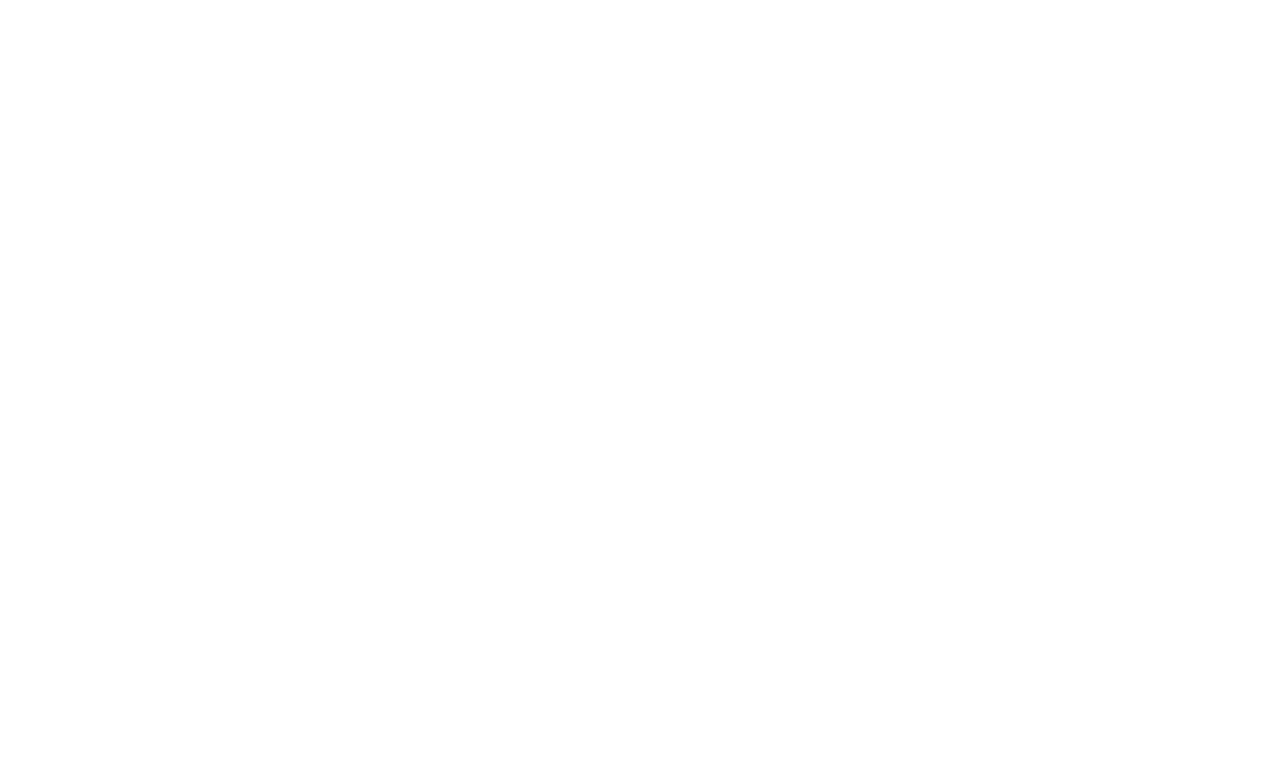
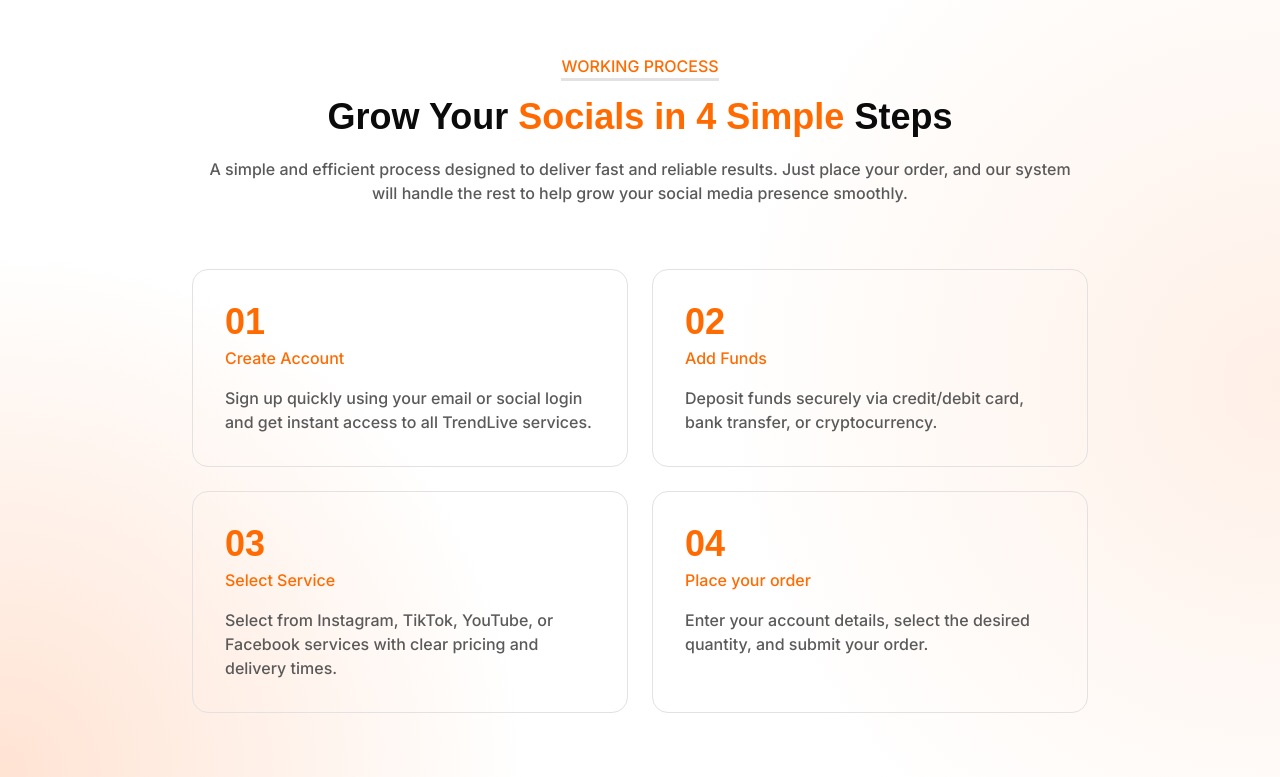
Before and after one commit to karim-ullah/smm-panel-landing-page, a Next.js app: page / in a window 1280 px wide. Shown: the part 2280-3057 px from the top of the page. Before the commit the page ends 2274 px from the top, so only its background shows below. Built offline with nearby package versions, Linux system fonts and the light colour scheme; a web font is replaced by a local one.

Commit message:
added our working procees card but some customizations needed

```diff
--- a/src/app/page.jsx
+++ b/src/app/page.jsx
@@ -1,6 +1,7 @@
 import Hero from "@/components/home/Hero";
 import Stats from "@/components/home/stats";
 import Services from '@/components/home/services'
+import WorkingProcess from "@/components/home/workingProcess";
 
 export default function Home() {
   return (
@@ -8,6 +9,7 @@
       <Hero/>
       <Stats/>
       <Services/>
+      <WorkingProcess/>
     </div>
   );
 }
--- /dev/null
+++ b/src/components/home/processCard.jsx
@@ -0,0 +1,13 @@
+import React from 'react'
+
+const processCard = ({number, title, description}) => {
+  return (
+    <div className='p-8 border border-border rounded-[16px]'>
+        <h2 className='text-primary!'>{number}</h2>
+        <h4 className='mt-2'>{title}</h4>
+        <p className='mt-5'>{description}</p>
+    </div>
+  )
+}
+
+export default processCard
--- a/src/components/home/servicetab/tabContent.jsx
+++ b/src/components/home/servicetab/tabContent.jsx
@@ -3,7 +3,7 @@
 
 const tabContent = ({src, title, text, list}) => {
   return (
-    <div className='grid grid-cols-2 p-7 my-9 rounded-[20px] border border-border items-center'>
+    <div className='grid grid-cols-2 gap-6 p-7 my-9 rounded-[20px] border border-border items-center'>
         {/* Left - img */}
         <div>
             <Image src={src} width={570} height={496} alt='nothing'/>
--- /dev/null
+++ b/src/components/home/workingProcess.jsx
@@ -0,0 +1,64 @@
+import React from "react";
+import ProcessCard from "./processCard";
+const workingProcess = () => {
+  const steps = [
+    {
+      number: "01",
+      title: "Create Account",
+      description:
+        "Sign up quickly using your email or social login and get instant access to all TrendLive services.",
+    },
+    {
+      number: "02",
+      title: "Add Funds",
+      description:
+        "Deposit funds securely via credit/debit card, bank transfer, or cryptocurrency.",
+    },
+    {
+      number: "03",
+      title: "Select Service",
+      description:
+        "Select from Instagram, TikTok, YouTube, or Facebook services with clear pricing and delivery times.",
+    },
+    {
+      number: "04",
+      title: "Place your order",
+      description:
+        "Enter your account details, select the desired quantity, and submit your order.",
+    },
+  ];
+  return (
+    <section className="bg-[radial-gradient(circle_at_right,#fff0e7_0%,transparent_42%),radial-gradient(circle_at_left_bottom,#ffe3d3_0%,transparent_35%)] py-16">
+      <div className="container">
+        {/* Headings */}
+        <div className="text-center">
+          <h4 className="w-fit uppercase border-b-3 border-border pb-1 mx-auto">
+            WORKING PROCESS
+          </h4>
+          <h2 className="mt-4 mb-5">
+            Grow Your <span className="text-primary">Socials in 4 Simple</span>{" "}
+            Steps
+          </h2>
+          <p>
+            A simple and efficient process designed to deliver fast and reliable
+            results. Just place your order, and our system <br /> will handle
+            the rest to help grow your social media presence smoothly.
+          </p>
+        </div>
+
+        {/* Our Process Area */}
+        <div className="max-w-4xl mx-auto grid grid-cols-2 gap-6 mt-16">
+          {steps.map((step, index) => (
+            <ProcessCard
+              number={step.number}
+              title={step.title}
+              description={step.description}
+            />
+          ))}
+        </div>
+      </div>
+    </section>
+  );
+};
+
+export default workingProcess;
```
Also changed, not shown: 1 other file (tests, documents, lock files or other folders).
